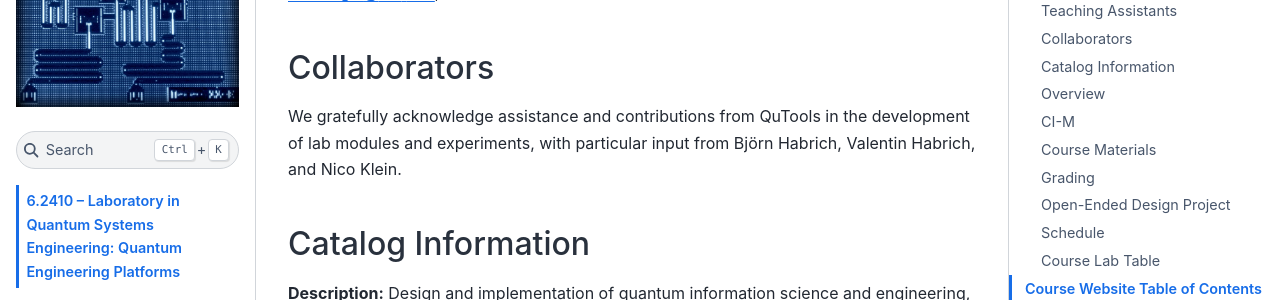
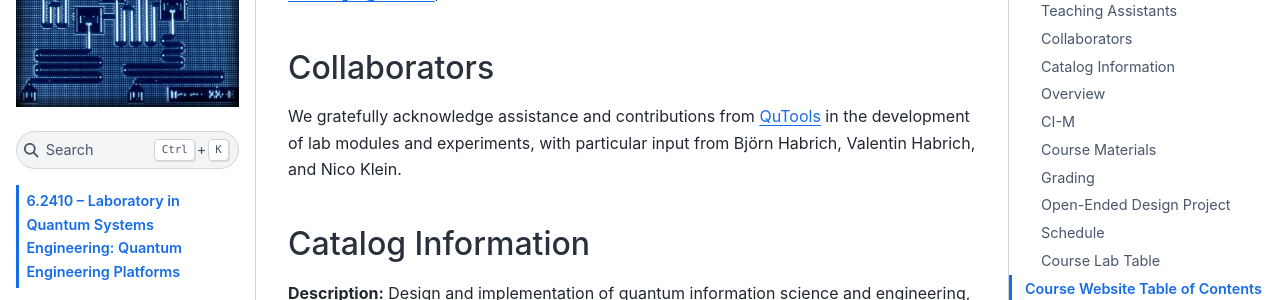
Before and after one commit to dkeathley/6.2410-lab, a Jupyter Book: the page built from intro.md, in a window 1280 px wide and 900 px high, scrolled down 687 px. Shown: the part 154-454 px from the top of the window. Built offline with Jupyter Book 1.0.4 settings and Sphinx 7.4.7 and the Sphinx Book theme 1.1.4, drawn with Linux system fonts in a browser that asks for light colours; pages that are not in the unit, such as notebooks, are missing from menus; part of the change alters nothing that is shown.

```diff
--- a/intro.md
+++ b/intro.md
@@ -26,7 +26,7 @@ hanfengw@mit.edu, office 36-533
 
 ## Collaborators
 
-We gratefully acknowledge assistance and contributions from QuTools in the development of lab modules and experiments, with particular input from Björn Habrich, Valentin Habrich, and Nico Klein.
+We gratefully acknowledge assistance and contributions from [QuTools](https://qutools.com/) in the development of lab modules and experiments, with particular input from Björn Habrich, Valentin Habrich, and Nico Klein.
 
 ## Catalog Information
 
```
